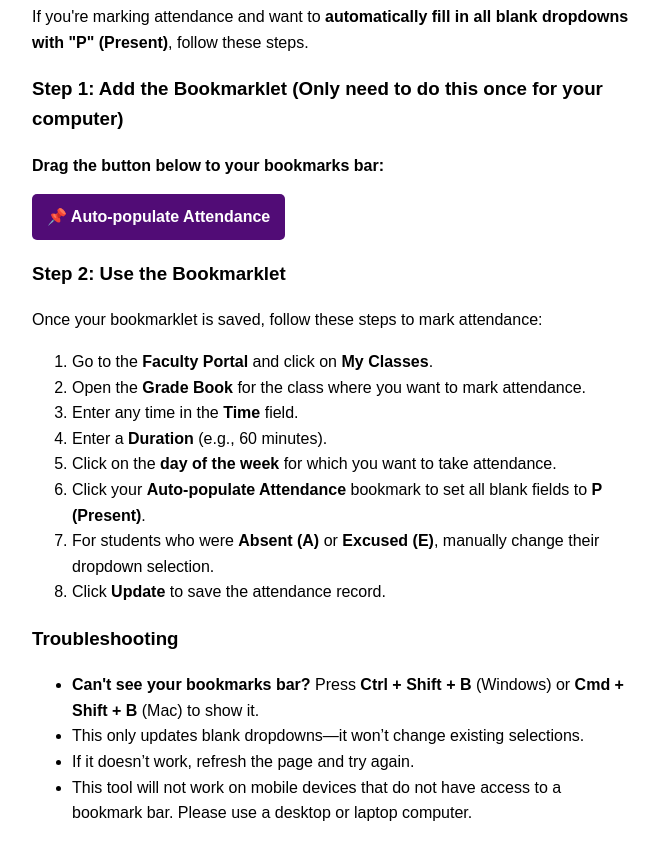
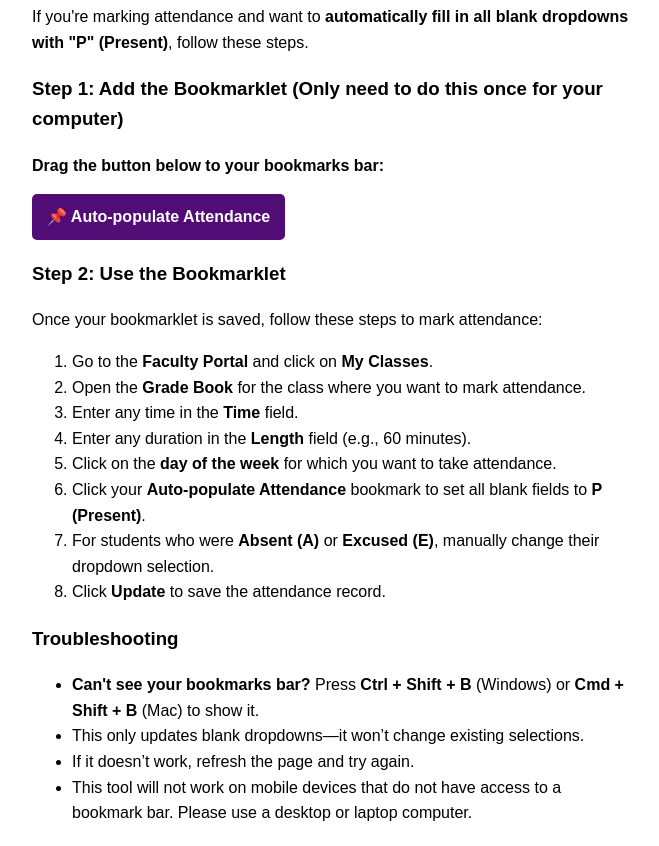
Before and after one commit to eacjason/attendance-tool, a plain HTML site: page index.html in a window 1280 px wide. Shown: the part 74-920 px from the top of the page, without its empty margins (308-967 px from the left). Drawn offline with Linux system fonts and the light colour scheme.

Commit message:
Update index.html

```diff
--- a/index.html
+++ b/index.html
@@ -62,7 +62,7 @@
         <li>Go to the <strong>Faculty Portal</strong> and click on <strong>My Classes</strong>.</li>
         <li>Open the <strong>Grade Book</strong> for the class where you want to mark attendance.</li>
         <li>Enter any time in the <strong>Time</strong> field.</li>
-        <li>Enter a <strong>Duration</strong> (e.g., 60 minutes).</li>
+        <li>Enter any duration in the <strong>Length</strong> field (e.g., 60 minutes).</li>
         <li>Click on the <strong>day of the week</strong> for which you want to take attendance.</li>
         <li>Click your <strong>Auto-populate Attendance</strong> bookmark to set all blank fields to <strong>P (Present)</strong>.</li>
         <li>For students who were <strong>Absent (A)</strong> or <strong>Excused (E)</strong>, manually change their dropdown selection.</li>
```
